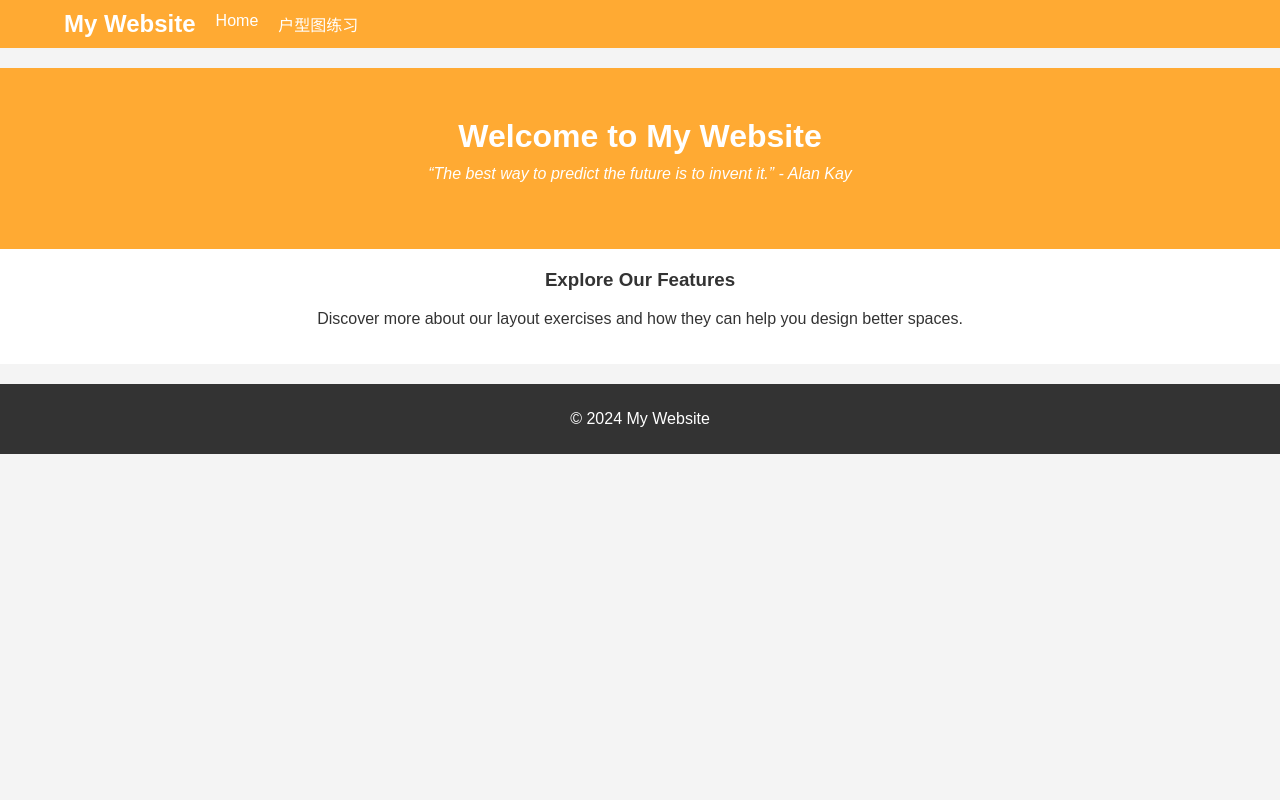
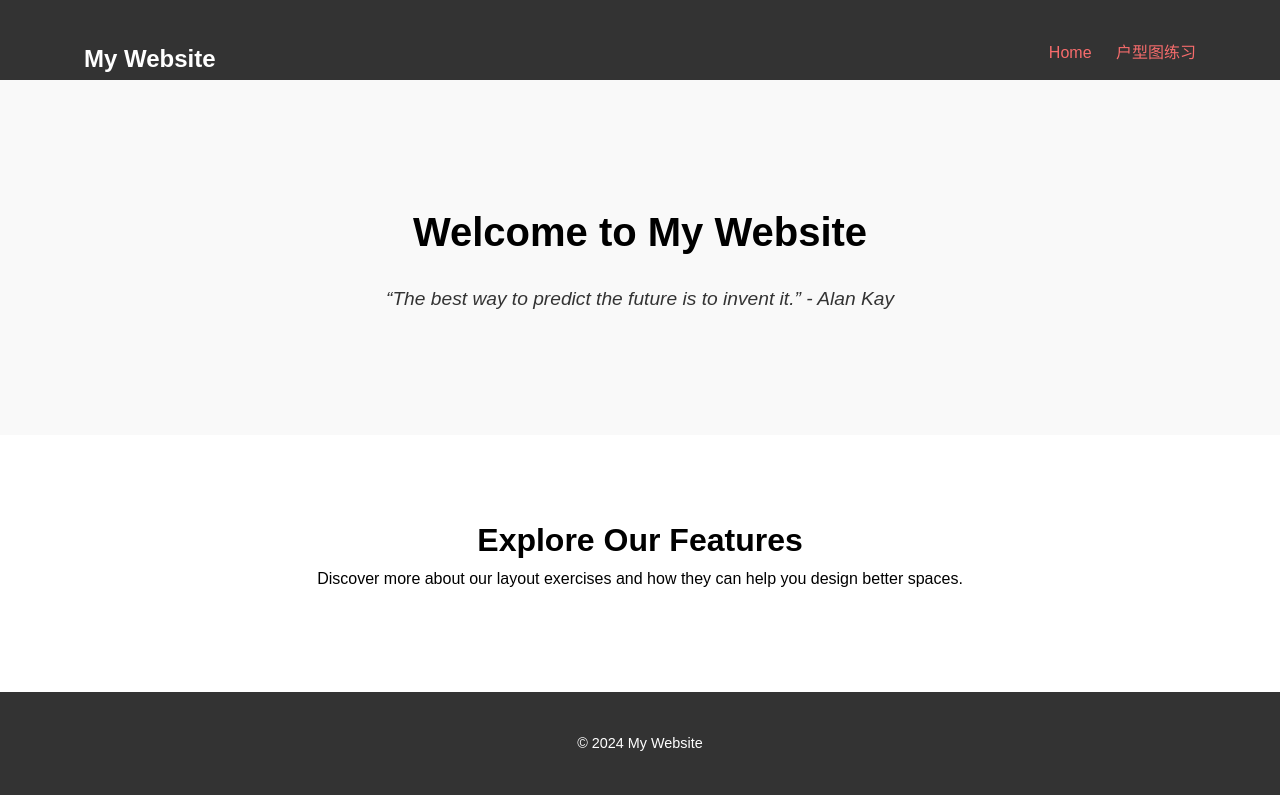
Before and after one commit to Caritasjh/hexinlianxi, a plain HTML site: page index.html in a window 1280 px wide. Drawn offline with Linux system fonts and the light colour scheme.

Commit message:
Update styles.css

```diff
--- a/styles.css
+++ b/styles.css
@@ -1,106 +1,130 @@
-/* 通用样式 */
+/* Reset */
+* {
+    margin: 0;
+    padding: 0;
+    box-sizing: border-box;
+}
+
+/* General styles */
 body {
     font-family: Arial, sans-serif;
-    margin: 0;
-    padding: 0;
-    color: #333; /* 深灰色字体 */
-    background-color: #f4f4f4; /* 背景色 */
+    background-color: #fff;
+    color: #000;
+    line-height: 1.6;
 }
 
-/* 头部样式 */
-header {
-    background-color: #FFAA33; /* 橙色背景 */
-    color: #fff; /* 白色文字 */
-    padding: 10px 0;
-}
-
-header .container {
-    display: flex;
-    justify-content: space-between;
-    align-items: center;
+/* Container */
+.container {
     width: 90%;
     max-width: 1200px;
     margin: 0 auto;
+    padding: 20px;
 }
 
-header nav {
-    display: flex;
-    align-items: center;
+/* Header */
+header {
+    background-color: #333;
+    color: #fff;
+    padding: 20px 0;
+    position: sticky;
+    top: 0;
+    z-index: 100;
 }
 
 header .logo h1 {
-    margin: 0;
-    font-size: 1.5em;
+    float: left;
 }
 
-header ul {
+header nav ul {
     list-style: none;
-    margin: 0;
-    padding: 0;
-    display: flex;
+    float: right;
 }
 
-header li {
+header nav ul li {
+    display: inline;
     margin-left: 20px;
 }
 
-header a {
-    color: #fff; /* 白色链接 */
+header nav ul li a {
     text-decoration: none;
+    color: #f76c6c; /* Orange */
 }
 
-header a:hover {
-    text-decoration: underline;
+header nav ul li a:hover {
+    color: #c75450; /* Darker orange */
 }
 
-/* 主体样式 */
-main {
-    padding: 20px 0;
+/* Hero section */
+.hero {
+    background-color: #f9f9f9;
+    text-align: center;
+    padding: 100px 20px;
 }
 
-.hero {
-    background-color: #FFAA33; /* 橙色背景 */
-    color: #fff; /* 白色文字 */
-    padding: 50px 0;
+.hero h2 {
+    font-size: 2.5rem;
+    margin-bottom: 20px;
+    color: #000;
+}
+
+.quote {
+    font-size: 1.2rem;
+    color: #333;
+    font-style: italic;
+    margin-top: 20px;
+}
+
+/* Content section */
+.content {
+    background-color: #fff;
+    padding: 60px 20px;
     text-align: center;
 }
 
-.hero h2 {
-    margin: 0;
-    font-size: 2em;
+.content .feature {
+    margin-bottom: 20px;
 }
 
-.hero .quote {
-    font-style: italic;
-    margin-top: 10px;
+.content h3 {
+    font-size: 2rem;
+    color: #000;
 }
 
-.content {
-    padding: 20px;
-    background-color: #fff; /* 白色背景 */
-    color: #333; /* 深灰色文字 */
+/* Footer */
+footer {
+    background-color: #333;
+    color: #fff;
+    text-align: center;
+    padding: 20px 0;
+    font-size: 0.9rem;
 }
 
-.feature {
-    max-width: 800px;
-    margin: 0 auto;
-    text-align: center;
+footer p {
+    margin: 0;
 }
 
-.feature h3 {
-    margin-top: 0;
+/* Responsive design */
+@media (max-width: 768px) {
+    header .logo h1 {
+        font-size: 1.5rem;
+    }
+
+    header nav ul {
+        float: none;
+        text-align: center;
+        margin-top: 10px;
+    }
+
+    header nav ul li {
+        display: block;
+        margin: 10px 0;
+    }
+
+    .hero h2 {
+        font-size: 2rem;
+    }
+
+    .quote {
+        font-size: 1rem;
+    }
 }
-
-/* 页脚样式 */
-footer {
-    background-color: #333; /* 深灰色背景 */
-    color: #fff; /* 白色文字 */
-    text-align: center;
-    padding: 10px 0;
-}
-
-footer .container {
-    width: 90%;
-    max-width: 1200px;
-    margin: 0 auto;
-}
```
